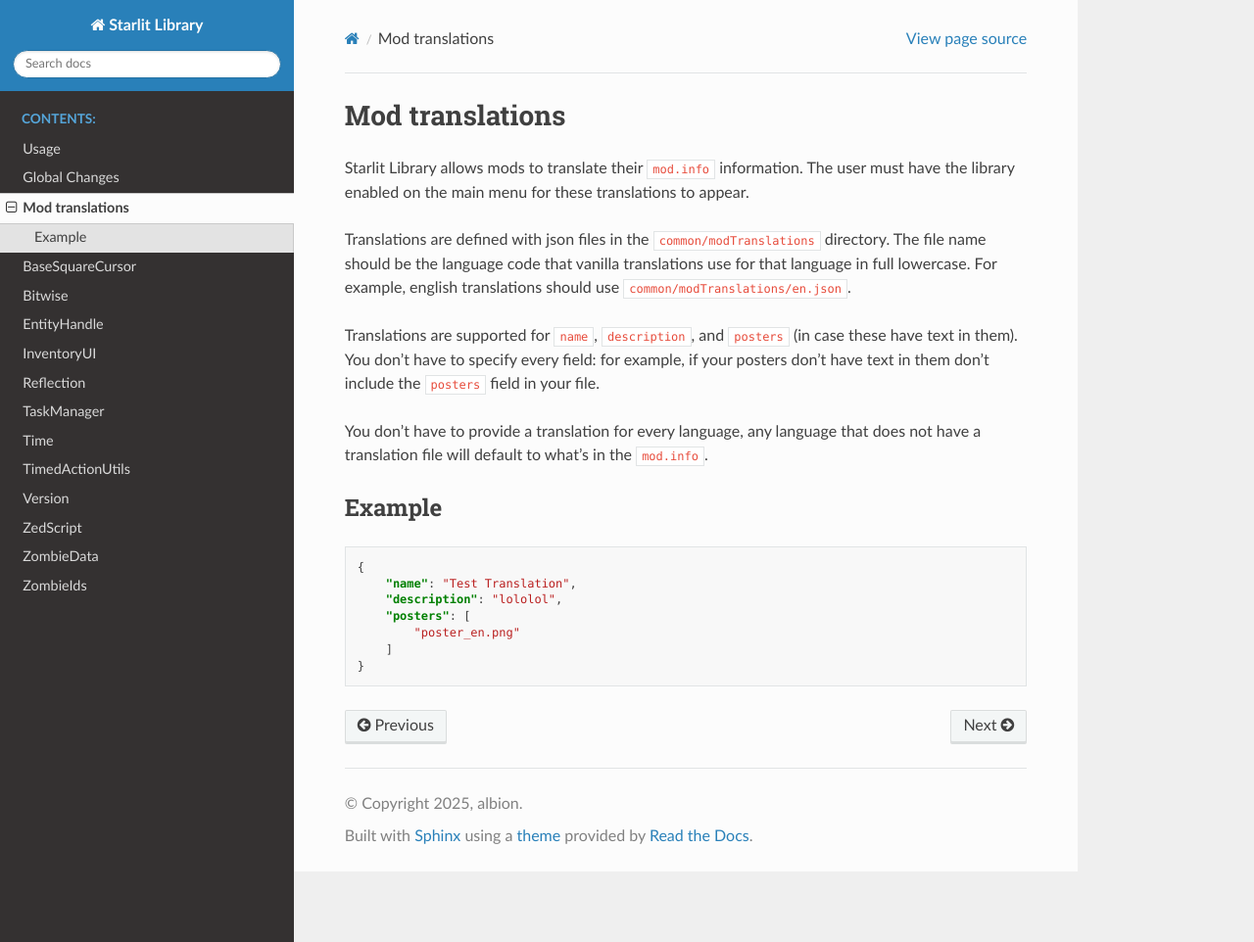
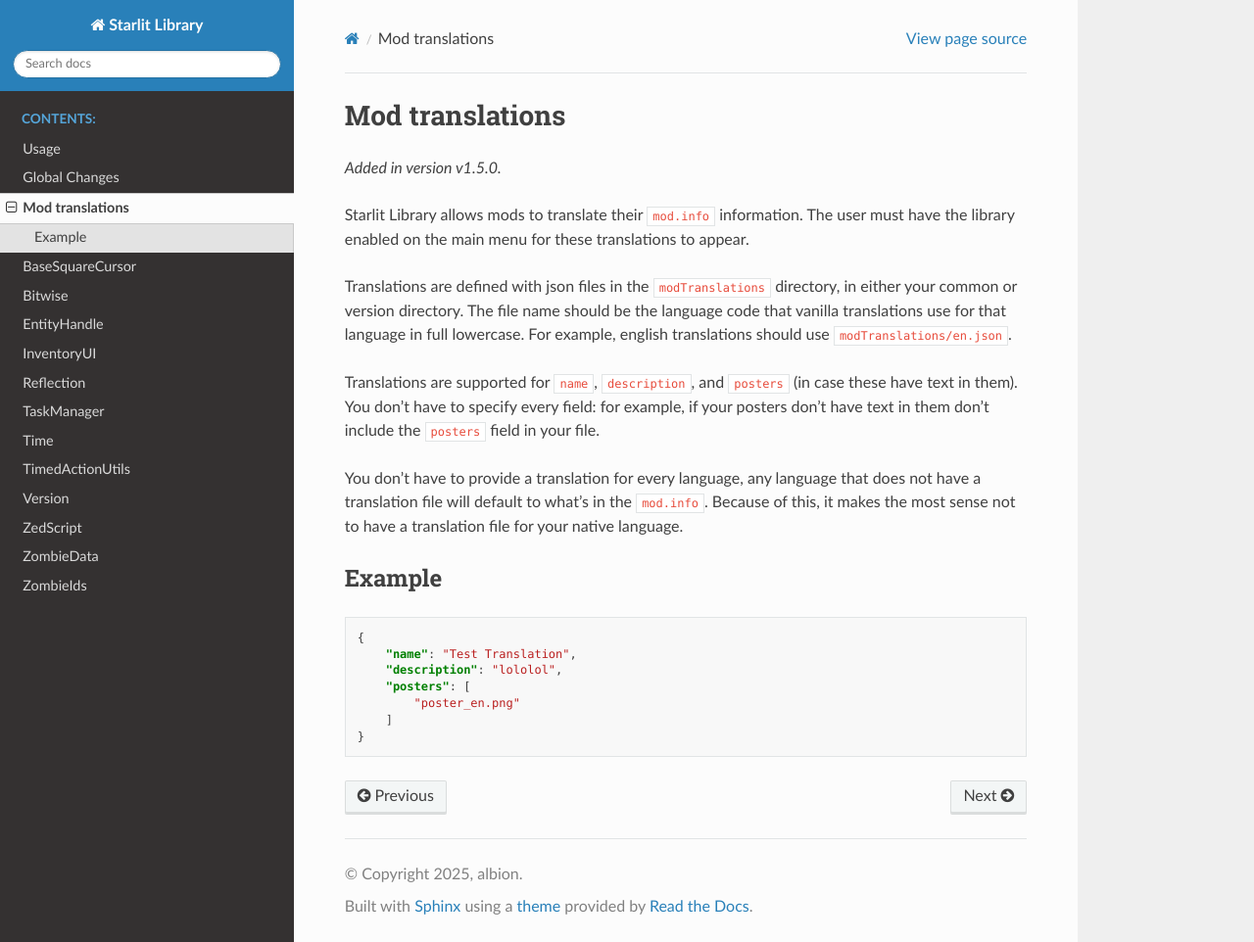
Before and after one commit to demiurgeQuantified/StarlitLibrary, a Sphinx documentation site: the page built from docs/source/modtranslations.rst, in a window 1280 px wide and 962 px high. Shown: the whole window at 98% size. Built offline with Sphinx 7.4.7 and the Read the Docs theme 3.1.0, drawn with Linux system fonts in a browser that asks for light colours.

Commit message:
fix poster translations not working

```diff
--- a/docs/source/modtranslations.rst
+++ b/docs/source/modtranslations.rst
@@ -1,11 +1,12 @@
 Mod translations
 ================
+.. versionadded:: v1.5.0
 Starlit Library allows mods to translate their ``mod.info`` information.
 The user must have the library enabled on the main menu for these translations to appear.
 
-Translations are defined with json files in the ``common/modTranslations`` directory.
+Translations are defined with json files in the ``modTranslations`` directory, in either your common or version directory.
 The file name should be the language code that vanilla translations use for that language in full lowercase.
-For example, english translations should use ``common/modTranslations/en.json``.
+For example, english translations should use ``modTranslations/en.json``.
 
 Translations are supported for ``name``, ``description``, and ``posters`` (in case these have text in them).
 You don't have to specify every field:
@@ -13,6 +14,7 @@
 
 You don't have to provide a translation for every language,
 any language that does not have a translation file will default to what's in the ``mod.info``.
+Because of this, it makes the most sense not to have a translation file for your native language.
 
 Example
 -------
```
Also changed, not shown: 2 other files.
